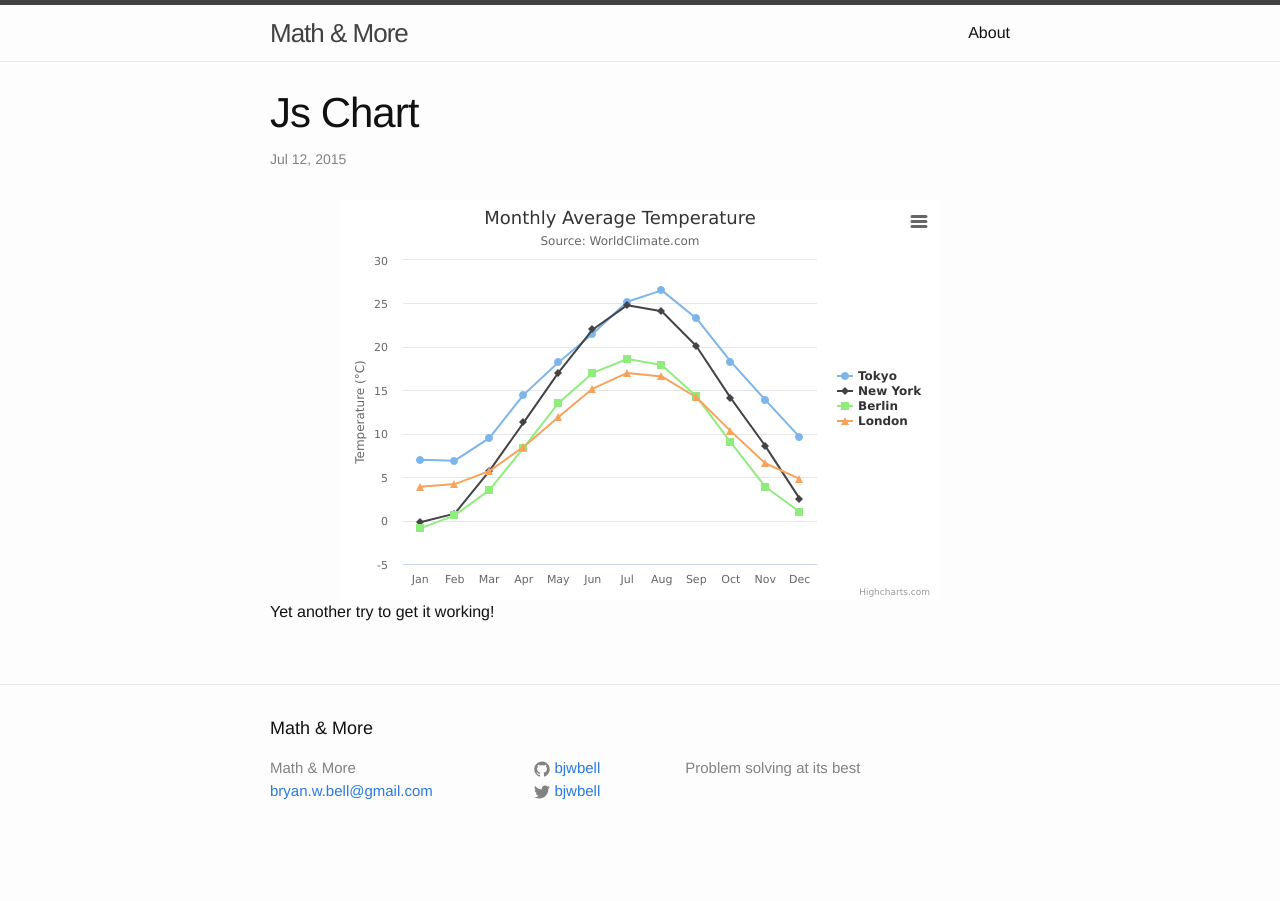
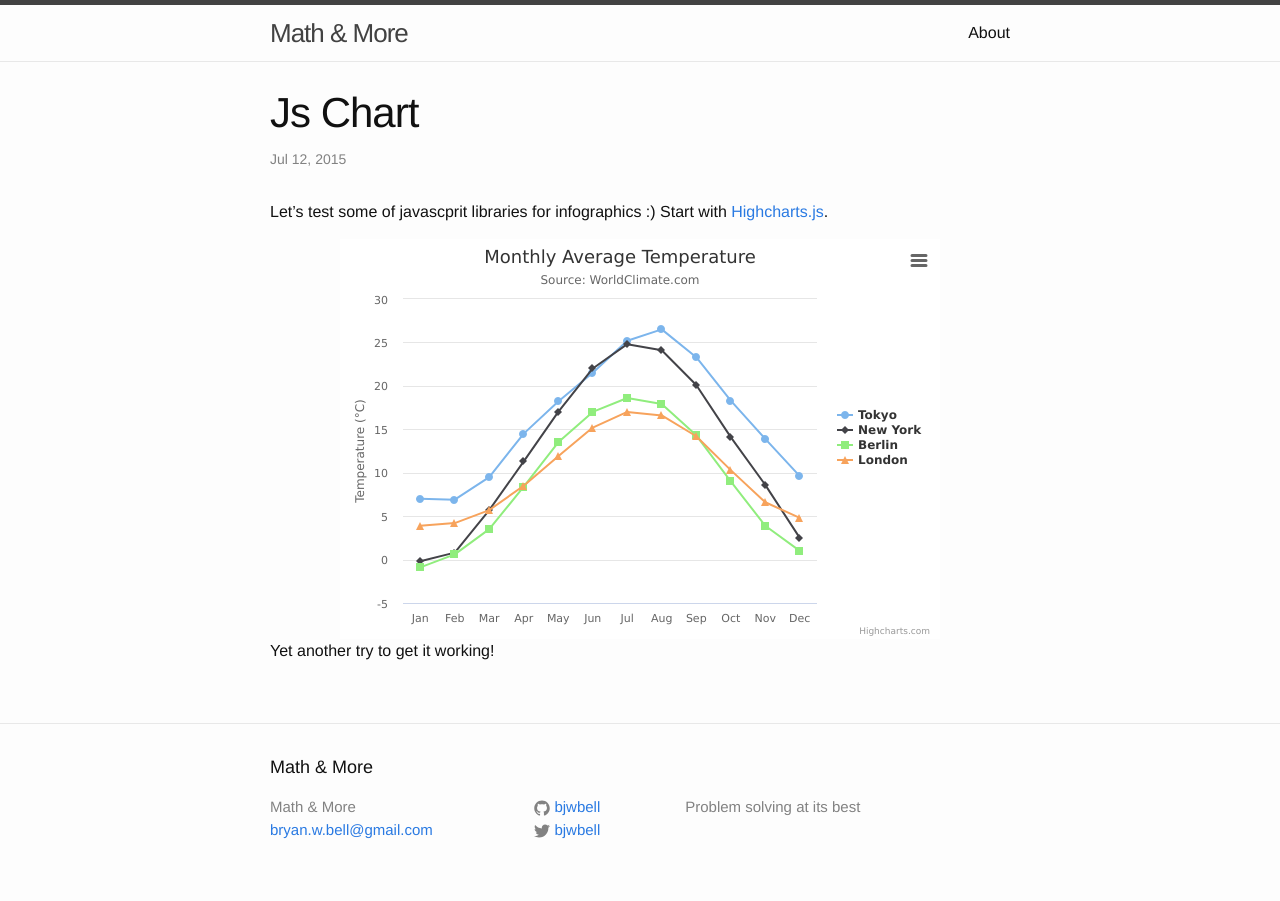
Before and after one commit to bjwbell/bjwbell.github.io, a Jekyll site: the page built from _posts/2015-07-12-js-chart.md, in a window 1280 px wide. Built offline with Jekyll 4.4.1, drawn with Linux system fonts in a browser that asks for light colours; nearby versions of some CDN libraries.

Commit message:
JS Chart

```diff
--- a/_posts/2015-07-12-js-chart.md
+++ b/_posts/2015-07-12-js-chart.md
@@ -4,13 +4,13 @@ category : js
 tagline: "Testing JS Charts"
 tags : [highcharts]
 ---
-
+ <p>Let’s test some of javascprit libraries for infographics :) Start with <a href="http://www.highcharts.com/">Highcharts.js</a>.
 <script type="text/javascript" src="http://ajax.googleapis.com/ajax/libs/jquery/1.8.2/jquery.min.js">
 </script>
 <script type="text/javascript" src="http://code.highcharts.com/highcharts.js">
 </script>
 <script type="text/javascript" src="http://code.highcharts.com/modules/exporting.js">
-</script>
+</script></p>
 
 <!---<div id="container" style="min-width: 310px; height: 400px; margin: 0 auto">-->
 <div id="container" style="width: 600px; height: 400px; margin: 0 auto">
```
